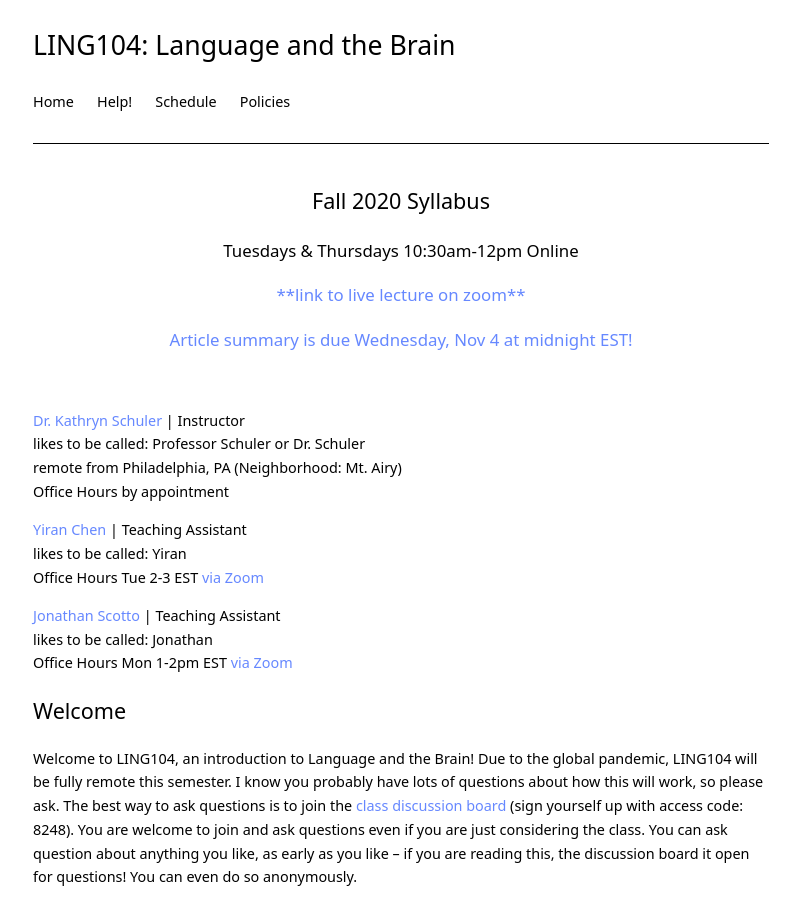
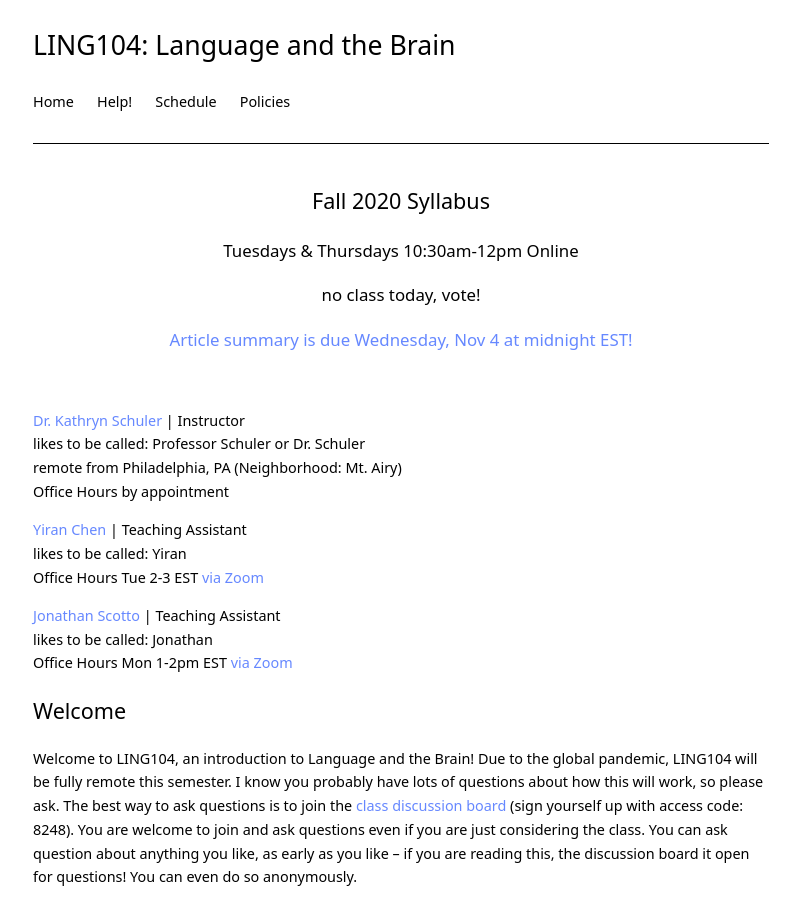
Before and after one commit to kschuler/ling104, a Jekyll site: the page built from index.md, in a window 1280 px wide and 900 px high. Shown: the whole window, without its empty margins (239-1032 px from the left). Built offline with Jekyll 4.4.1, drawn with Linux system fonts in a browser that asks for light colours.

Commit message:
Update index.md

```diff
--- a/index.md
+++ b/index.md
@@ -5,9 +5,9 @@ title: LING104
 
 <h2 align="center">Fall 2020 Syllabus</h2>
 <h3 align="center">Tuesdays & Thursdays 10:30am-12pm <b>Online</b></h3>
-<h3 align="center"><a href="https://upenn.zoom.us/j/91009455786?pwd=T1NEQm8rUnlaOGRoMnlKUitVUDg2QT09">**link to live lecture on zoom**</a>
-</h3>
-<!-- <h3 align="center">no class today, rest day!</h3> -->
+<!-- <h3 align="center"><a href="https://upenn.zoom.us/j/91009455786?pwd=T1NEQm8rUnlaOGRoMnlKUitVUDg2QT09">**link to live lecture on zoom**</a>
+</h3> -->
+<h3 align="center">no class today, vote!</h3>
 <!--<h3 align="center"><a href="resources/ling104-fall2020-exam2.pdf">Exam 2 is due Friday, Oct 23</a>
 </h3><br> -->
 <h3 align="center"><a href="https://canvas.upenn.edu/courses/1530046/quizzes/2425883">Article summary is due Wednesday, Nov 4 at midnight EST!</a>
```
